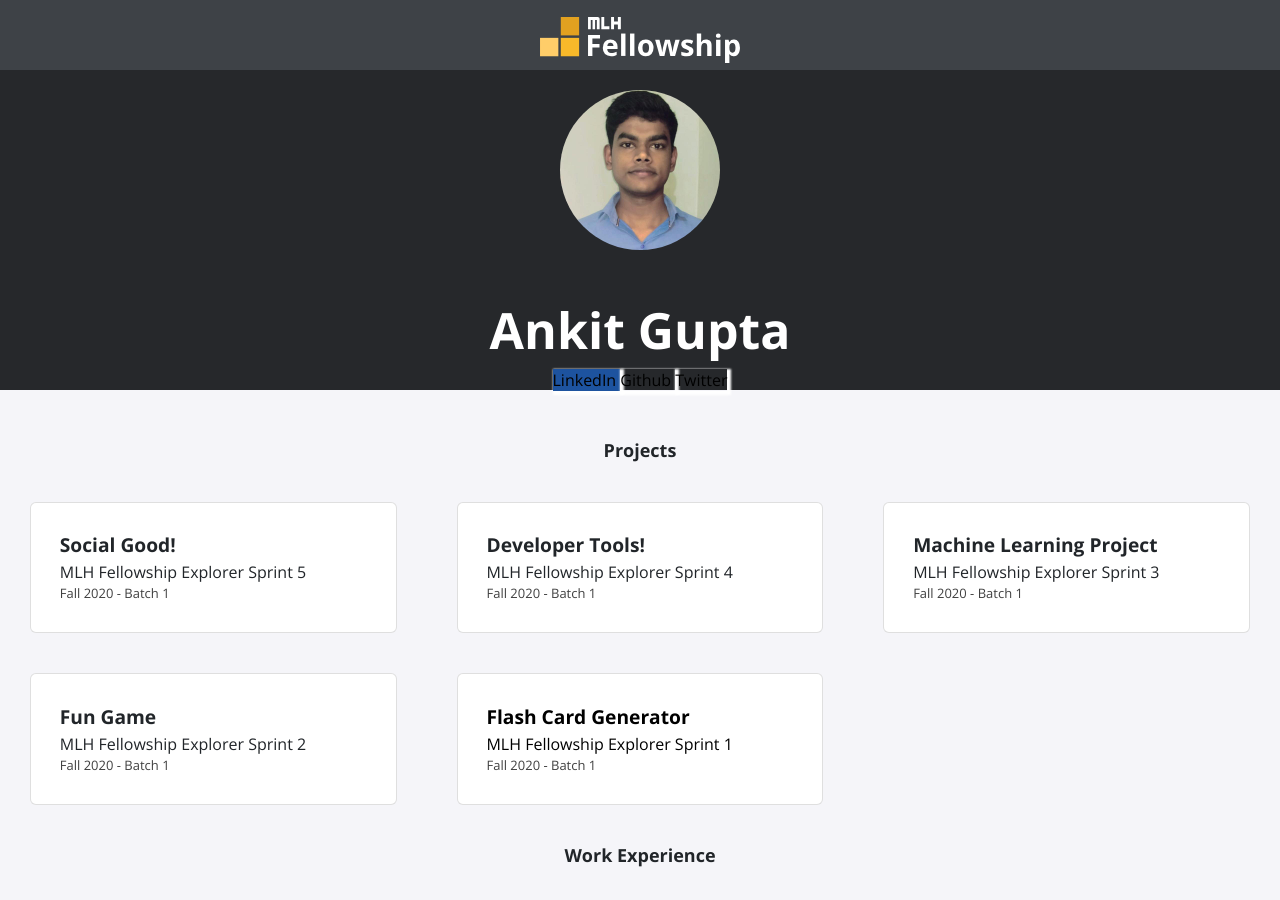
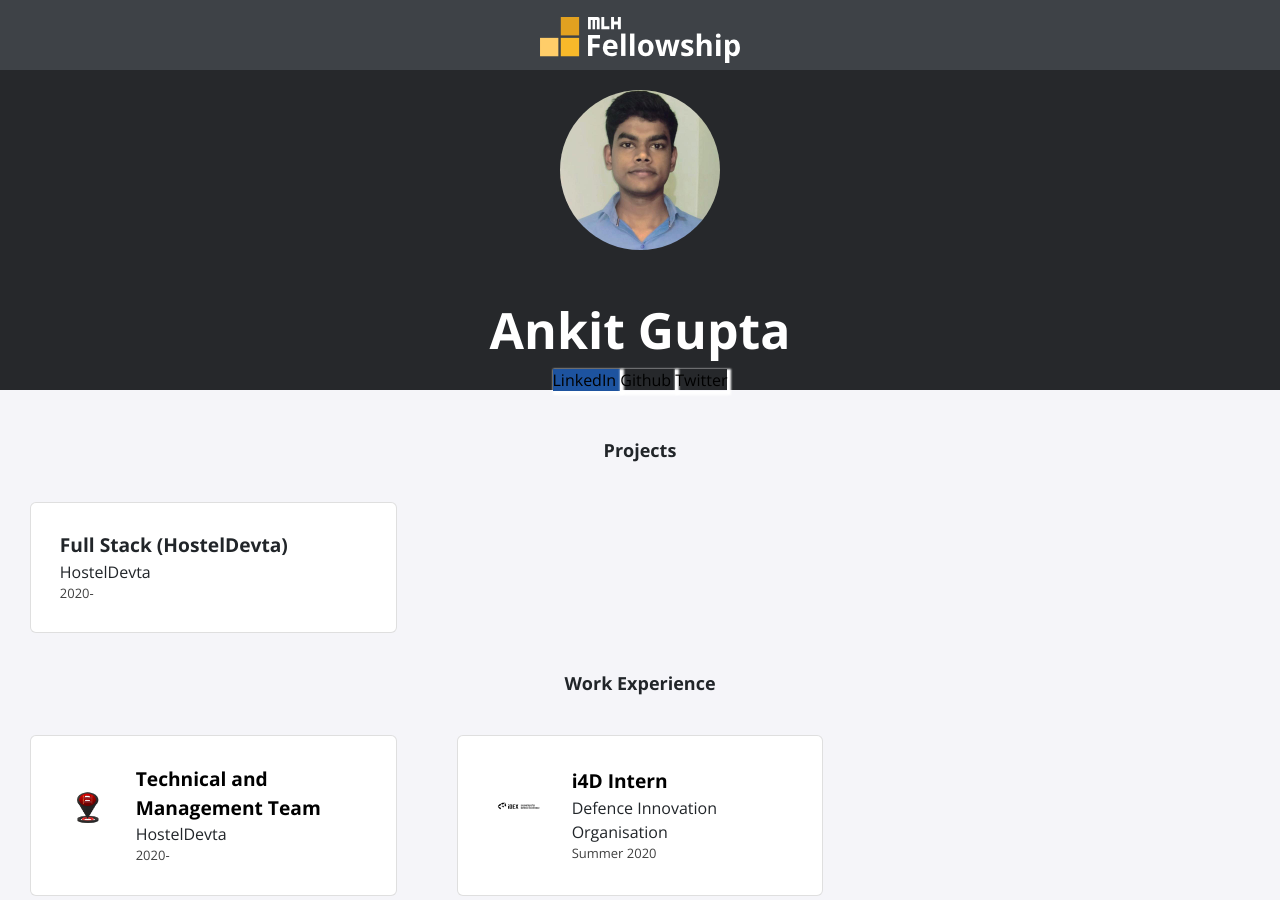
Before and after one commit to luckyhero613/luckyhero613.github.io, a Jekyll site: the page built from index.html, in a window 1280 px wide and 900 px high. Built offline with Jekyll 4.4.1, drawn with Linux system fonts in a browser that asks for light colours; nearby versions of some CDN libraries.

Commit message:
Update projects.yml

```diff
--- a/_data/projects.yml
+++ b/_data/projects.yml
@@ -1,20 +1,3 @@
-- title: Social Good!
-  event: MLH Fellowship Explorer Sprint 5
-  date: Fall 2020 - Batch 1
-
-- title: Developer Tools!
-  event: MLH Fellowship Explorer Sprint 4
-  date: Fall 2020 - Batch 1
-
-- title: Machine Learning Project
-  event: MLH Fellowship Explorer Sprint 3
-  date: Fall 2020 - Batch 1
-
-- title: Fun Game
-  event: MLH Fellowship Explorer Sprint 2
-  date: Fall 2020 - Batch 1
-
-- title: Flash Card Generator
-  event: MLH Fellowship Explorer Sprint 1
-  date: Fall 2020 - Batch 1
-  page-name: sprint1
+- title: Full Stack (HostelDevta)
+  event: HostelDevta
+  date: 2020-
```
